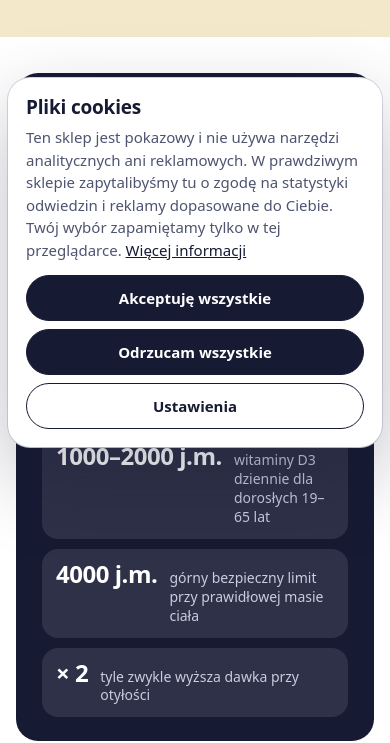
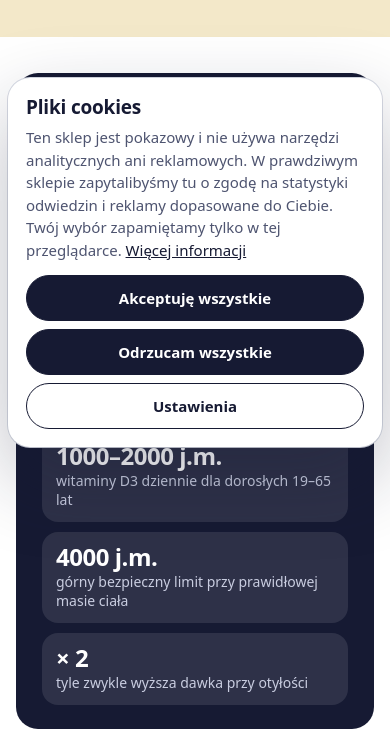
Before and after one commit to Git-Patryk/Bio-Health, a website built with Vite: page witamina-d3-zima.html in a window 390 px wide. Shown: the part 389-1132 px from the top of the page. Built offline with nearby package versions, Linux system fonts and the light colour scheme.

Commit message:
Strefa Wiedzy: liczba „1000–2000 j.m.” nie wychodzi poza kafelek
Długa wartość może zejść jednostką do drugiej linii, liczby skalują się
z szerokością wiersza, a podpisy w kafelkach są wyrównane.

Co-Authored-By: Claude Opus 5.5 <noreply@anthropic.com>

```diff
--- a/src/sklep.css
+++ b/src/sklep.css
@@ -229,7 +229,13 @@ h1, h2, h3, p, ul, ol, figure { margin: 0; }
 .liczby { list-style: none; padding: 0; margin-top: 20px; display: grid; grid-template-columns: repeat(3, minmax(0, 1fr)); gap: 10px; }
 .liczby li { padding: 14px 14px 16px; border-radius: 16px; background: rgba(255, 255, 255, .1); }
 .liczby b { display: block; font-size: clamp(24px, 2.6vw, 32px); line-height: 1.05; font-weight: 700; letter-spacing: -.02em; color: #fff; white-space: nowrap; }
-.liczby span { display: block; margin-top: 6px; font-size: 14px; line-height: 1.35; color: #c9cde0; }
+.liczby li > span { display: block; margin-top: 6px; font-size: 14px; line-height: 1.35; color: #c9cde0; }
+.liczby .cale { white-space: nowrap; }
+/* długa wartość (np. „1000–2000 j.m.”): jednostka może zejść pod liczbę, liczby rosną z szerokością
+   wiersza (do 32 px), a podpisy we wszystkich kafelkach zaczynają się na tej samej wysokości */
+.liczby--dlugie { container-type: inline-size; grid-template-rows: auto auto; }
+.liczby--dlugie li { display: grid; grid-row: span 2; grid-template-rows: subgrid; row-gap: 0; }
+.liczby--dlugie b { white-space: normal; font-size: clamp(22px, calc((100cqi - 104px) / 16.5), 32px); }
 
 /* ---------- kalkulator białka ---------- */
 .kalkulator { margin-top: 20px; padding: 26px; border-radius: 24px; background: var(--pole); display: grid; grid-template-columns: minmax(0, 1fr) minmax(0, 1fr); gap: 8px 28px; }
@@ -305,8 +311,12 @@ figcaption { margin-top: 12px; font-size: 14px; line-height: 1.5; color: var(--g
 }
 @media (max-width: 700px) {
   .liczby { grid-template-columns: 1fr; }
-  .liczby li { display: flex; align-items: baseline; gap: 12px; padding: 12px 14px; }
-  .liczby span { margin-top: 0; }
+  .liczby li { display: flex; align-items: baseline; gap: 12px; padding: 12px 14px; grid-row: auto; }
+  .liczby li > span { margin-top: 0; }
+  .liczby--dlugie { grid-template-rows: none; }
+  .liczby--dlugie li { display: block; }
+  .liczby--dlugie li > span { margin-top: 4px; }
+  .liczby--dlugie b { white-space: nowrap; font-size: 24px; }
   .kalkulator { grid-template-columns: 1fr; padding: 20px; }
   .zrodla-bialka { grid-template-columns: 1fr 1fr; }
   .zb--link { grid-column: 1 / -1; }
--- a/witamina-d3-zima.html
+++ b/witamina-d3-zima.html
@@ -73,7 +73,7 @@
         </nav>
         <article class="artykul" aria-labelledby="artykul-tytul">
           <h2 id="artykul-tytul" class="ukryte">Witamina D3 zimą: kto powinien ją brać i w jakiej dawce?</h2>
-          <div class="w-skrocie" role="note"><h2>W skrócie</h2><p>Zdrowi dorośli (19–65 lat), którzy latem nie przebywają regularnie na słońcu, powinni przyjmować <b>1000–2000 j.m. (25–50 µg) witaminy D3 dziennie przez cały rok</b>. Dawkę dobiera się do masy ciała i diety. Górny bezpieczny limit dla dorosłych z prawidłową masą ciała to 4000 j.m. dziennie (polskie wytyczne, 2023).</p><ul class="liczby"><li><b>1000–2000 j.m.</b><span>witaminy D3 dziennie dla dorosłych 19–65 lat</span></li><li><b>4000 j.m.</b><span>górny bezpieczny limit przy prawidłowej masie ciała</span></li><li><b>× 2</b><span>tyle zwykle wyższa dawka przy otyłości</span></li></ul></div>
+          <div class="w-skrocie" role="note"><h2>W skrócie</h2><p>Zdrowi dorośli (19–65 lat), którzy latem nie przebywają regularnie na słońcu, powinni przyjmować <b>1000–2000 j.m. (25–50 µg) witaminy D3 dziennie przez cały rok</b>. Dawkę dobiera się do masy ciała i diety. Górny bezpieczny limit dla dorosłych z prawidłową masą ciała to 4000 j.m. dziennie (polskie wytyczne, 2023).</p><ul class="liczby liczby--dlugie"><li><b><span class="cale">1000–2000</span> j.m.</b><span>witaminy D3 dziennie dla dorosłych 19–65 lat</span></li><li><b>4000 j.m.</b><span>górny bezpieczny limit przy prawidłowej masie ciała</span></li><li><b>× 2</b><span>tyle zwykle wyższa dawka przy otyłości</span></li></ul></div>
           <details class="spis-mobilny"><summary>Spis treści</summary><ol><li><a href="#dlaczego-zima-brakuje-witaminy-d">Dlaczego zimą brakuje witaminy D?</a></li><li><a href="#ile-witaminy-d3-dziennie">Ile witaminy D3 dziennie?</a></li><li><a href="#czym-rozni-sie-witamina-d-od-d3">Czym różni się witamina D od D3?</a></li><li><a href="#co-daje-witamina-d">Co daje witamina D?</a></li><li><a href="#czy-witamine-d-mozna-przedawkowac">Czy witaminę D można przedawkować?</a></li><li><a href="#z-czym-przyjmowac-witamine-d3">Z czym przyjmować witaminę D3?</a></li><li><a href="#pytania-tytul">Pytania i odpowiedzi</a></li><li><a href="#zrodla-tytul">Źródła</a></li></ol></details>
           <h2 id="dlaczego-zima-brakuje-witaminy-d">Dlaczego zimą brakuje witaminy D?</h2>
 <p>Witamina D powstaje głównie w skórze pod wpływem słońca. W Polsce wystarczająca synteza jest możliwa od maja do końca września — i to przy odsłoniętych przedramionach i nogach przez 30–45 minut dziennie, między 10:00 a 15:00, bez filtra (wytyczne 2023). Jesienią i zimą słońce stoi za nisko, więc organizm wytwarza jej za mało.</p>
```
Also changed, not shown: bialko-na-redukcji.html (+1 -1 lines), kreatyna-jak-brac.html (+1 -1 lines), narzedzia/generuj-strony.mjs (+7 -1 lines).
